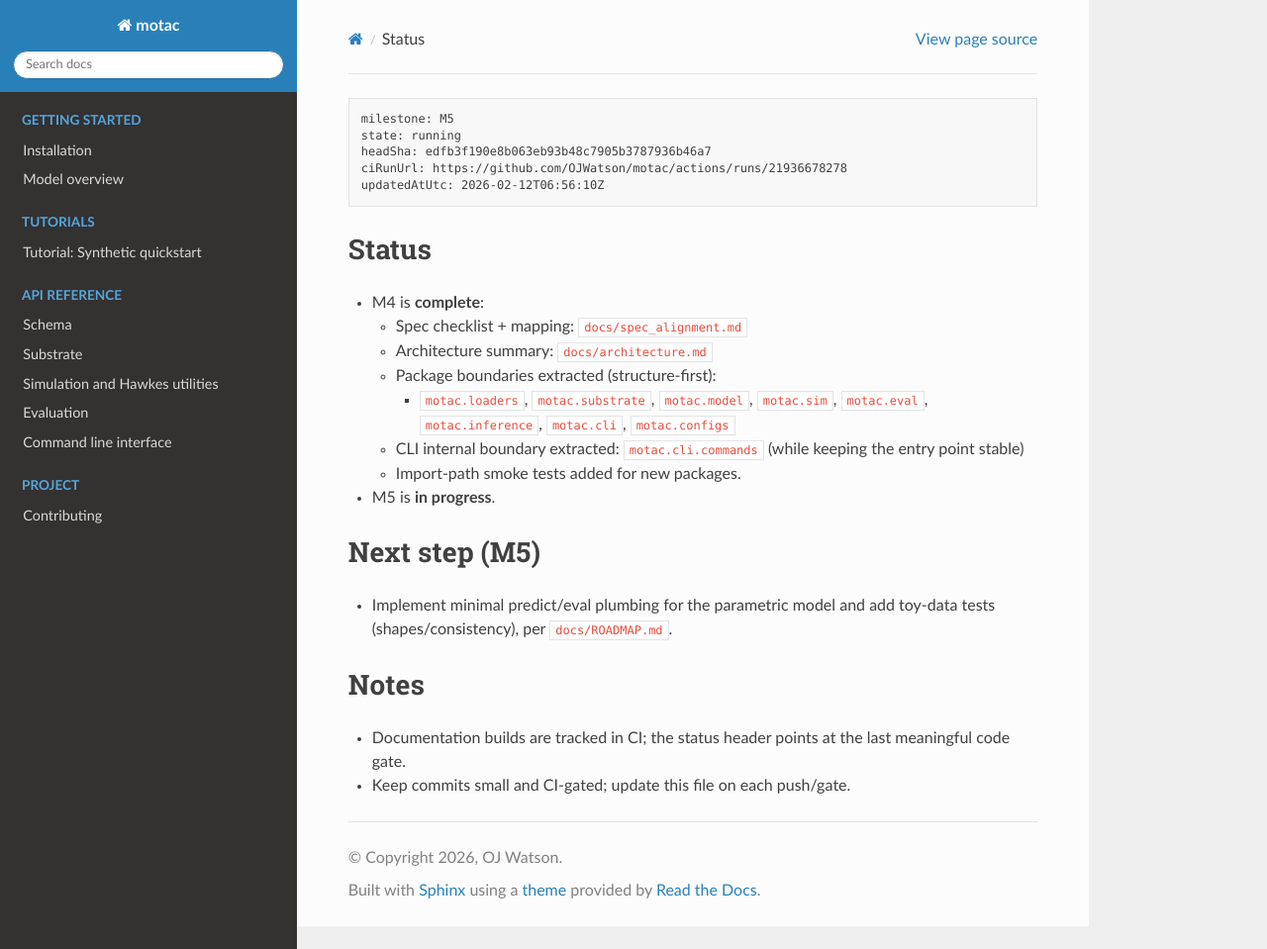
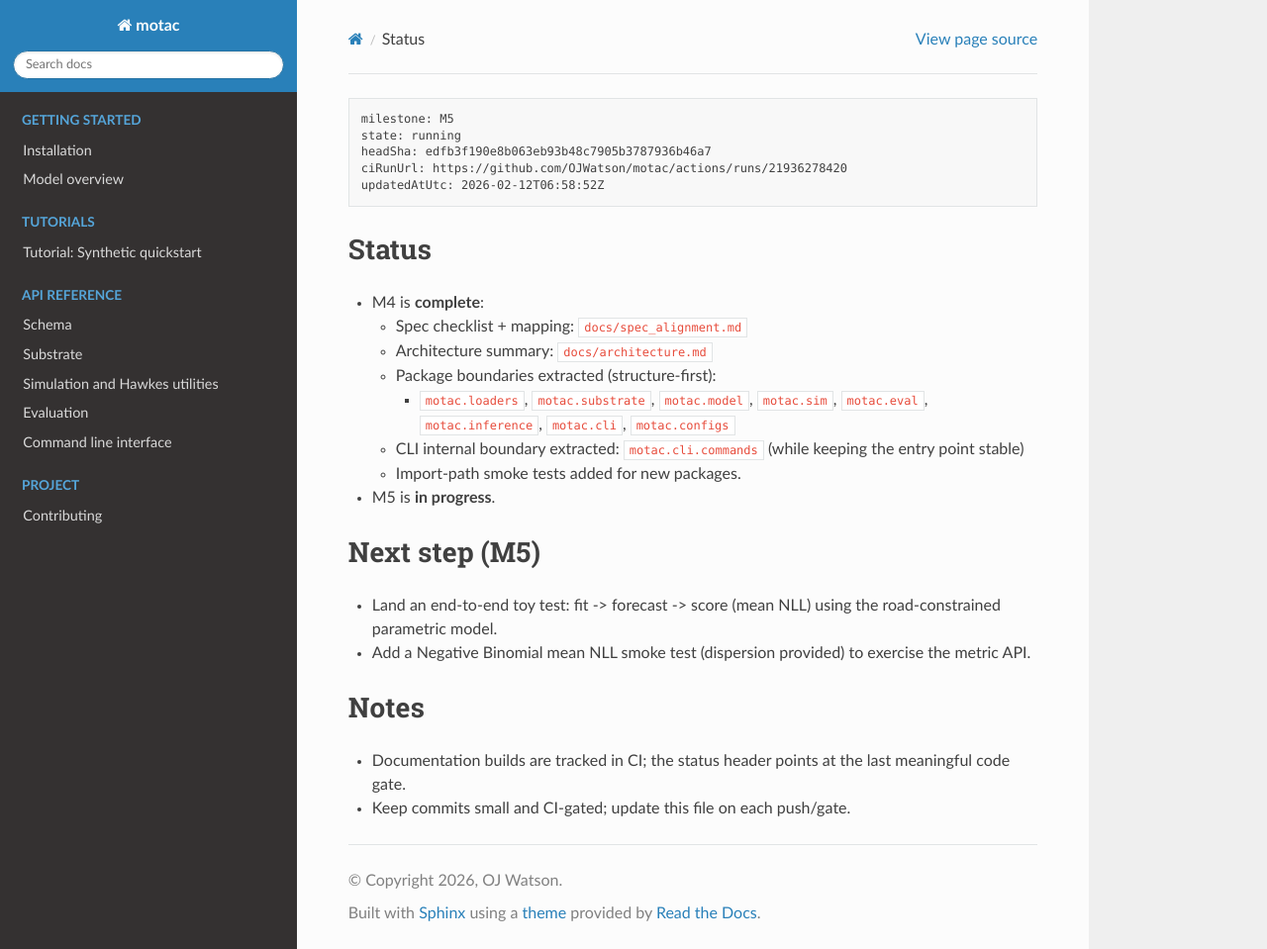
Before and after one commit to OJWatson/motac, a Sphinx documentation site: the page built from docs/STATUS.md, in a window 1280 px wide and 959 px high. Shown: the whole window at 99% size. Built offline with Sphinx 7.4.7 and the Read the Docs theme 3.1.0, drawn with Linux system fonts in a browser that asks for light colours.

Commit message:
Docs: refresh status for M5 next steps and meaningful CI

````diff
--- a/docs/STATUS.md
+++ b/docs/STATUS.md
@@ -2,8 +2,8 @@
 milestone: M5
 state: running
 headSha: edfb3f190e8b063eb93b48c7905b3787936b46a7
-ciRunUrl: https://github.com/OJWatson/motac/actions/runs/21936678278
-updatedAtUtc: 2026-02-12T06:56:10Z
+ciRunUrl: https://github.com/OJWatson/motac/actions/runs/21936278420
+updatedAtUtc: 2026-02-12T06:58:52Z
 ```
 
 ## Status
@@ -18,7 +18,8 @@ updatedAtUtc: 2026-02-12T06:56:10Z
 - M5 is **in progress**.
 
 ## Next step (M5)
-- Implement minimal predict/eval plumbing for the parametric model and add toy-data tests (shapes/consistency), per `docs/ROADMAP.md`.
+- Land an end-to-end toy test: fit -> forecast -> score (mean NLL) using the road-constrained parametric model.
+- Add a Negative Binomial mean NLL smoke test (dispersion provided) to exercise the metric API.
 
 ## Notes
 - Documentation builds are tracked in CI; the status header points at the last meaningful code gate.
````
